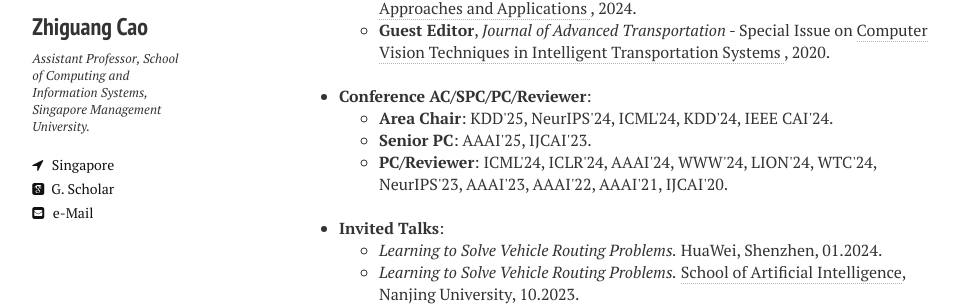
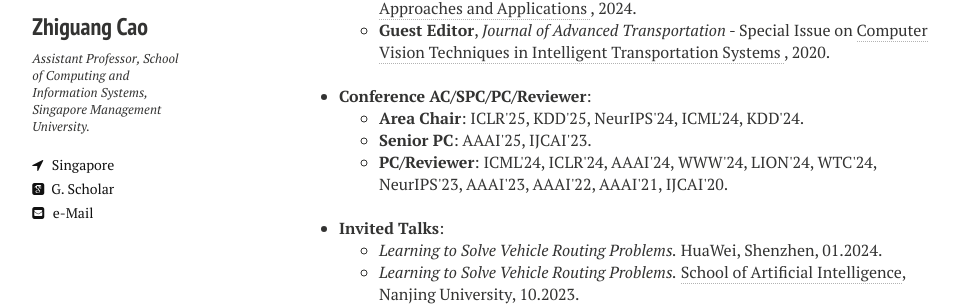
Before and after one commit to zhiguangcaosg/zhiguangcaosg.github.io, a Jekyll site: the page built from services&talks.md, in a window 1280 px wide. Shown: the part 248-554 px from the top of the page, without its empty margins (21-990 px from the left). Built offline with Jekyll 4.4.1, drawn with Linux system fonts in a browser that asks for light colours; nearby versions of some CDN libraries.

Commit message:
Update services&talks.md

```diff
--- a/services&talks.md
+++ b/services&talks.md
@@ -27,7 +27,7 @@ comments: false
 <li>
 <b>Conference AC/SPC/PC/Reviewer</b>:
 	<ul>
-	<li> <b>Area Chair</b>: KDD'25, NeurIPS'24, ICML'24, KDD'24, IEEE CAI'24.
+	<li> <b>Area Chair</b>: ICLR'25, KDD'25, NeurIPS'24, ICML'24, KDD'24.
 	</li>
 	<li> <b>Senior PC</b>: AAAI'25, IJCAI'23.
 	</li>
```
